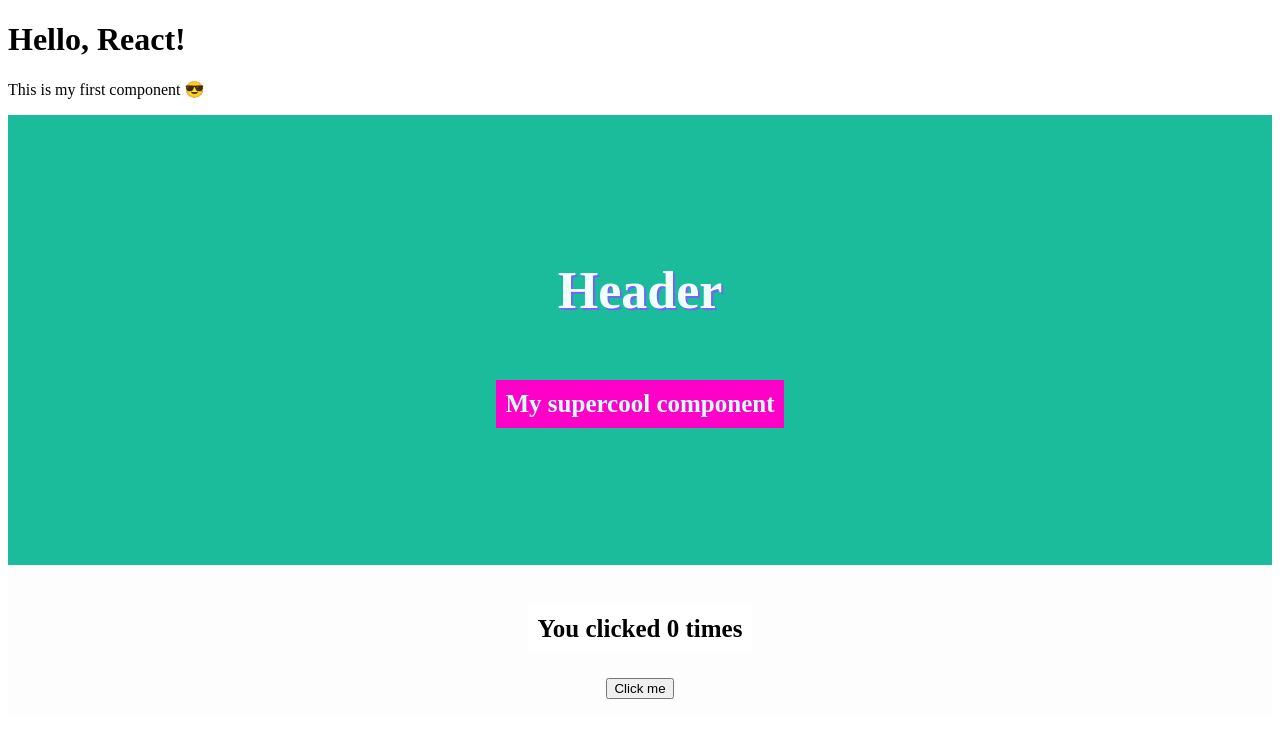
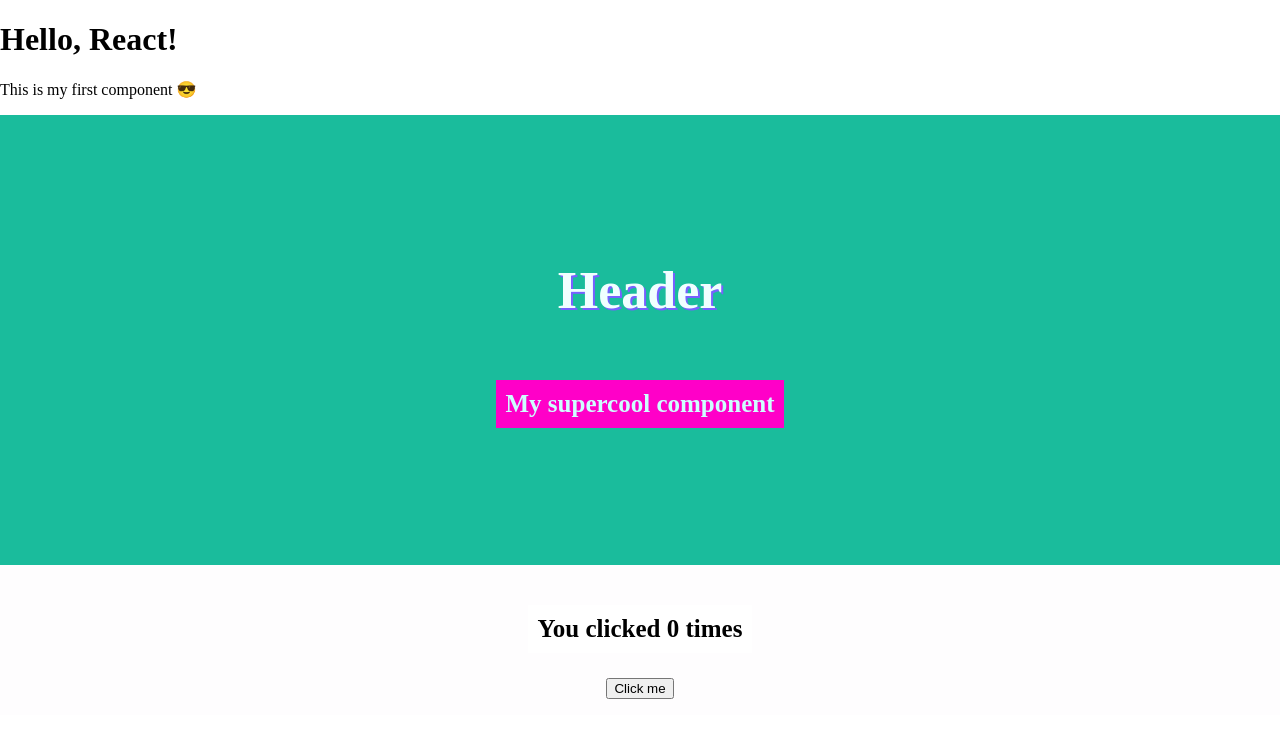
Before and after one commit to lockey2021/juta_portfolio, a React (Create React App) app: page / in a window 1280 px wide. Shown: the top 738 px of the page. Built offline with nearby package versions, Linux system fonts and the light colour scheme.

Commit message:
eigth upload

```diff
--- a/package.json
+++ b/package.json
@@ -13,6 +13,7 @@
     "@types/react-dom": "^18.0.9",
     "react": "^18.2.0",
     "react-dom": "^18.2.0",
+    "react-router-dom": "^6.4.2",
     "react-scripts": "5.0.1",
     "sass": "^1.56.1",
     "typescript": "^4.9.3",
--- /dev/null
+++ b/src/index.module.scss
@@ -0,0 +1,3 @@
+body {
+margin: 0;
+}
--- a/src/index.tsx
+++ b/src/index.tsx
@@ -2,13 +2,26 @@ import React from 'react';
 import ReactDOM from 'react-dom/client';
 import App from './App';
 import reportWebVitals from './reportWebVitals';
-
+import {
+  BrowserRouter,
+  Routes,
+  Route,
+} from "react-router-dom";
+import './index.module.scss';
+import SomeExampleComponent from './components/example/someExampleComponent';
+import MyFirstComponent from './components/myFirstComponent';
 const root = ReactDOM.createRoot(
   document.getElementById('root') as HTMLElement
 );
 root.render(
   <React.StrictMode>
-    <App />
+    <BrowserRouter>
+      <Routes>
+        <Route path='/' element={<App />}></Route>
+        <Route path='/example' element={<SomeExampleComponent />} />
+        <Route path='/first' element={<MyFirstComponent />} />
+      </Routes>
+    </BrowserRouter>
   </React.StrictMode>
 );
 
```
Also changed, not shown: 1 other file (tests, documents, lock files or other folders).
